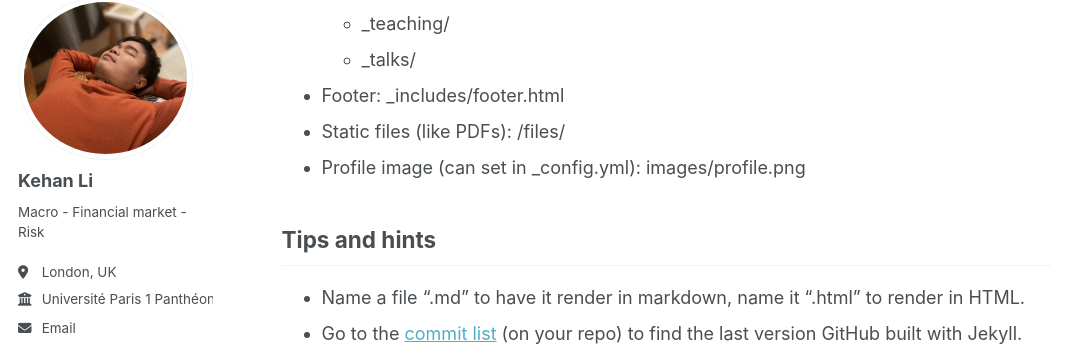
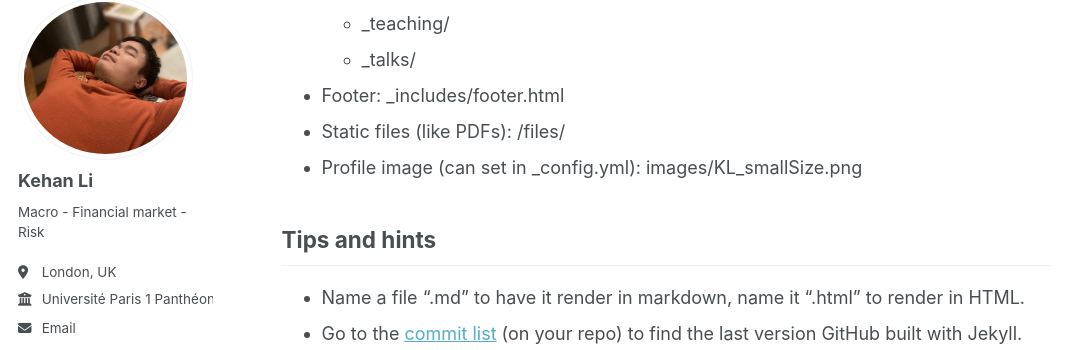
Before and after one commit to KehanLi-1123/KehanLi.github.io, a Jekyll site: the page built from _pages/markdown.md, in a window 1280 px wide and 900 px high, scrolled down 382 px. Shown: the part 103-453 px from the top of the window, without its empty margins (0-1076 px from the left). Built offline with Jekyll 4.4.1, drawn with Linux system fonts in a browser that asks for light colours; emoji names are drawn with the system emoji font; some web fonts are replaced.

Commit message:
Update markdown.md

```diff
--- a/_pages/markdown.md
+++ b/_pages/markdown.md
@@ -20,7 +20,7 @@ redirect_from:
   * _talks/
 * Footer: _includes/footer.html
 * Static files (like PDFs): /files/
-* Profile image (can set in _config.yml): images/profile.png
+* Profile image (can set in _config.yml): images/KL_smallSize.png
 
 ## Tips and hints
 
```
